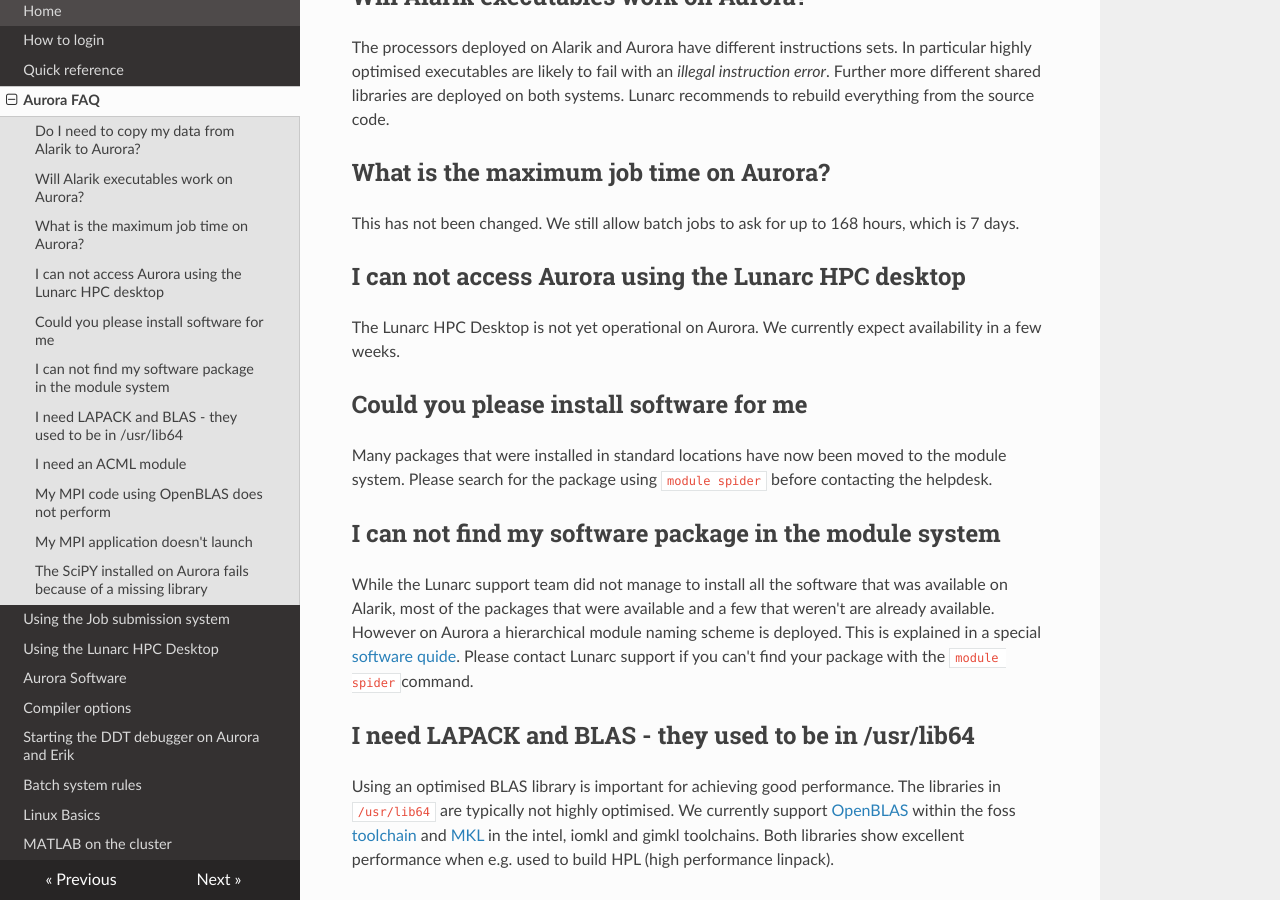
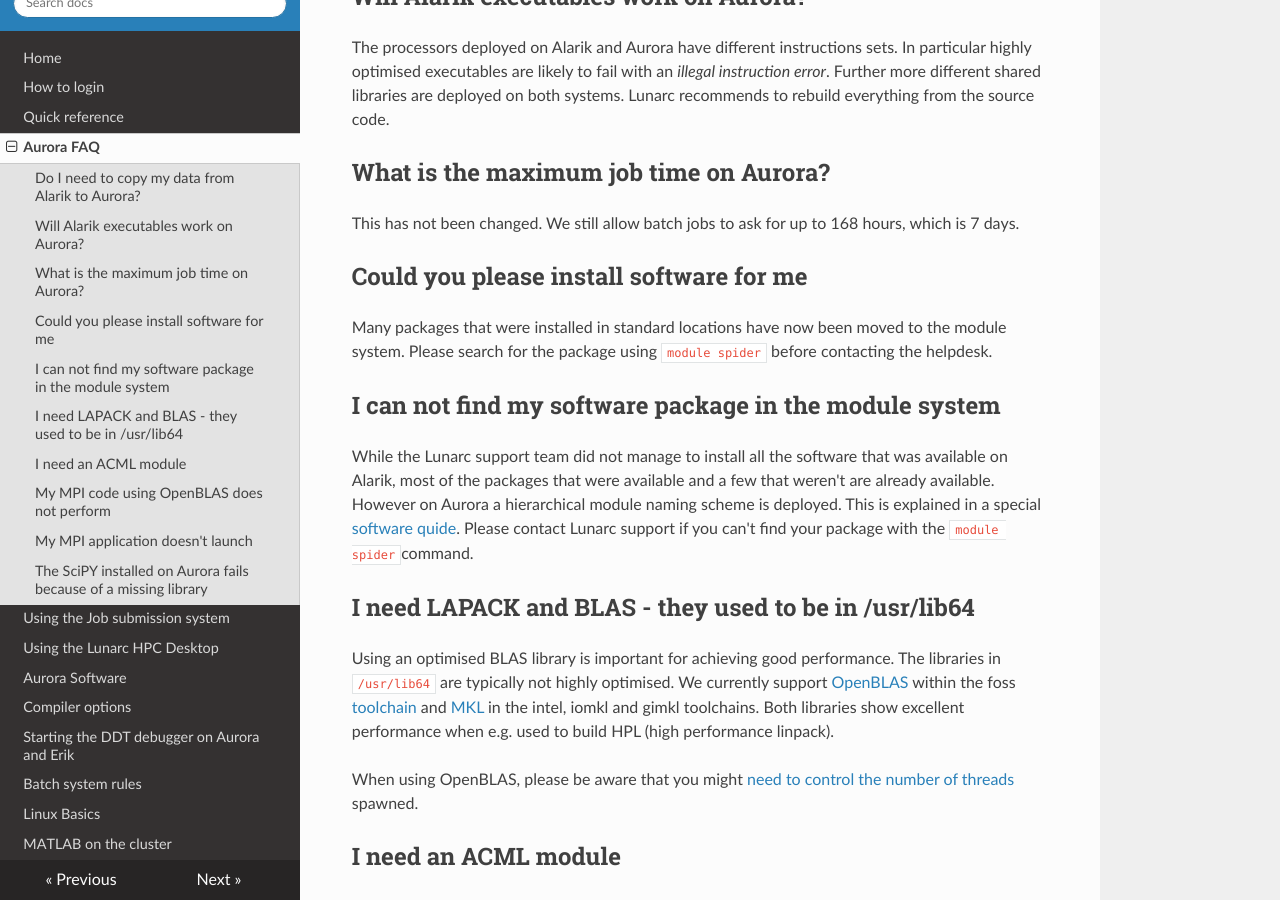
Before and after one commit to lunarc/lunarc_docs, an MkDocs documentation site: the page built from docs/aurora_faq.md, in a window 1280 px wide and 900 px high, scrolled down 870 px. Built offline with MkDocs 1.6.1, drawn with Linux system fonts in a browser that asks for light colours; nearby versions of some CDN libraries; old or Windows-style settings are respelled for this version of MkDocs.

Commit message:
Removed paragraph on Desktop coming later from FAQ

```diff
--- a/docs/aurora_faq.md
+++ b/docs/aurora_faq.md
@@ -16,9 +16,6 @@
 
 ## What is the maximum job time on Aurora?
 This has not been changed.  We still allow batch jobs to ask for up to 168 hours, which is 7 days.
-
-## I can not access Aurora using the Lunarc HPC desktop
-The Lunarc HPC Desktop is not yet operational on Aurora. We currently expect availability in a few weeks.
 
 ## Could you please install software for me
 Many packages that were installed in standard locations have now been moved to the module system.  Please search for the package using `module spider` before contacting the helpdesk.
```
